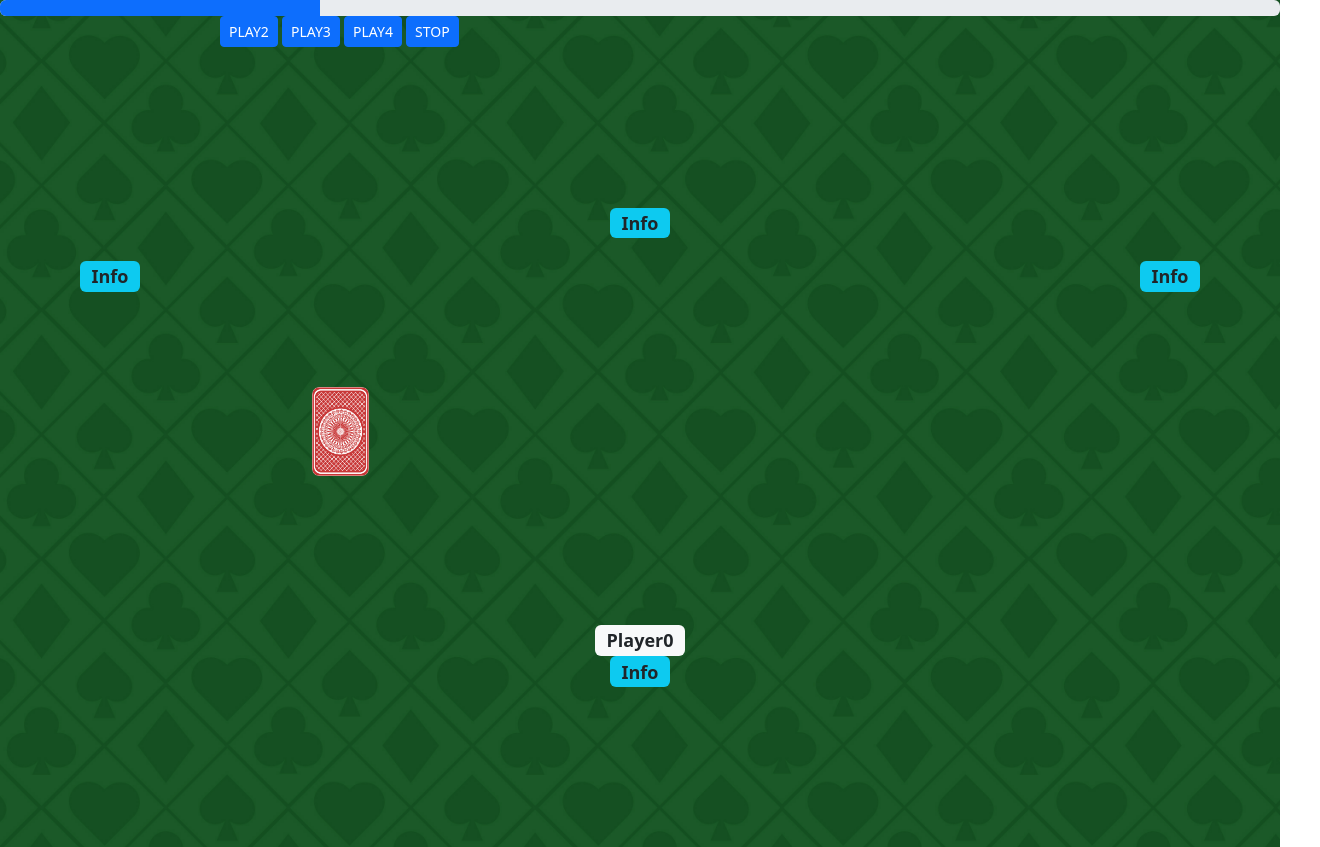
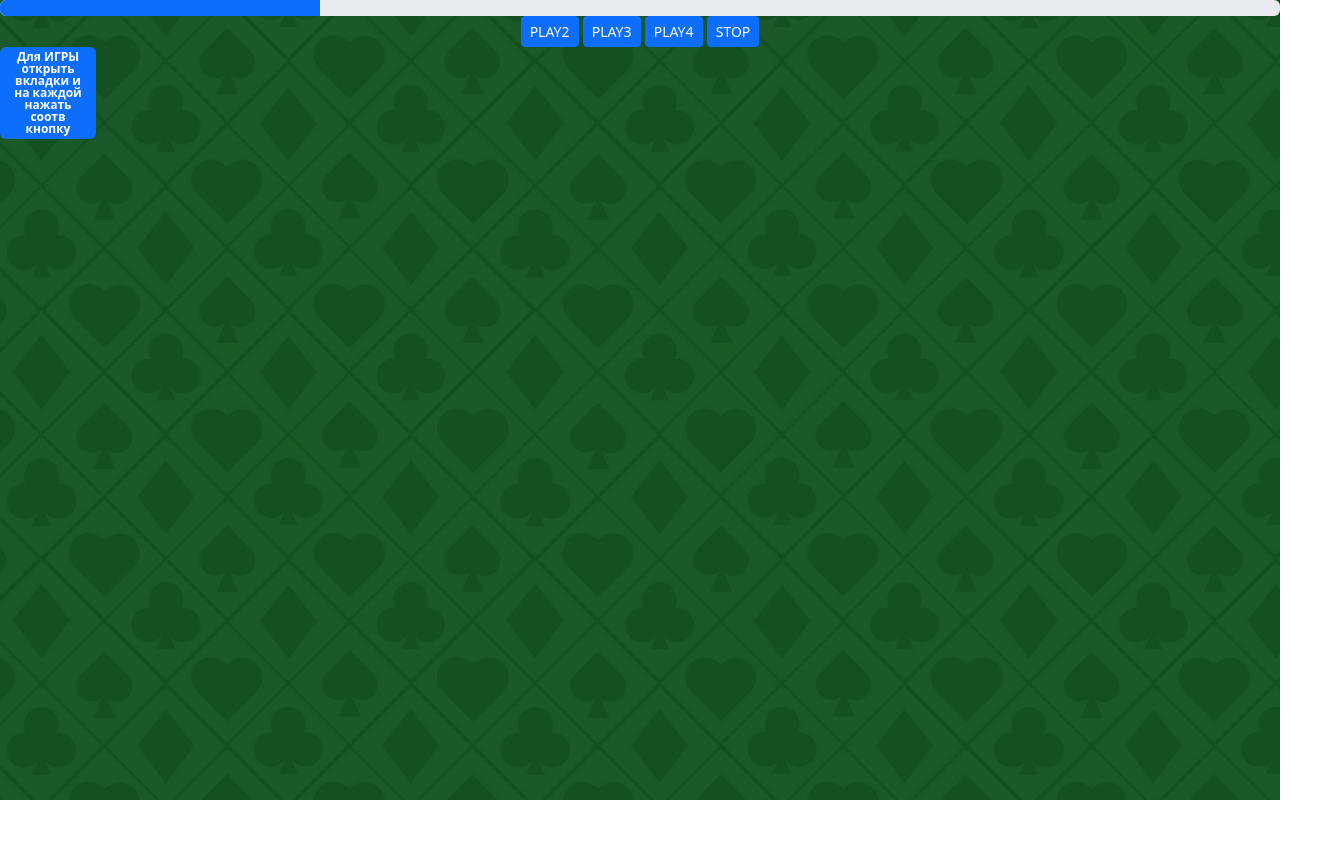
Before and after one commit to goshva/durak, a plain HTML site: page index.html in a window 1280 px wide. Shown: the whole page, 1320 px wide, since content can reach past the window. After the commit the page ends 800 px from the top, so only its background shows below. Drawn offline with nearby package versions, Linux system fonts and the light colour scheme.

Commit message:
Update index.html

```diff
--- a/index.html
+++ b/index.html
@@ -7,18 +7,18 @@
     <meta name="viewport" content="width=device-width">
     <link href="https://cdn.jsdelivr.net/npm/bootstrap@5.3.2/dist/css/bootstrap.min.css" rel="stylesheet" integrity="sha384-T3c6CoIi6uLrA9TneNEoa7RxnatzjcDSCmG1MXxSR1GAsXEV/Dwwykc2MPK8M2HN" crossorigin="anonymous">
     <script src="https://cdn.jsdelivr.net/npm/bootstrap@5.3.2/dist/js/bootstrap.bundle.min.js" integrity="sha384-C6RzsynM9kWDrMNeT87bh95OGNyZPhcTNXj1NW7RuBCsyN/o0jlpcV8Qyq46cDfL" crossorigin="anonymous"></script>
-    <link rel="stylesheet" href="/css/style.css" />
+
   </head>
 
   <body>
-    <div class="progress" role="progressbar" aria-label="Example with label" aria-valuenow="25" aria-valuemin="0" aria-valuemax="100">
+    <div class="progress " role="progressbar" aria-label="Example with label" aria-valuenow="25" aria-valuemin="0" aria-valuemax="100">
       <div class="progress-bar" style="width: 25%"></div>
     </div>
-    <button id="start_game2" type="button" class="btn btn-primary btn-sm">PLAY2</button>
+    <div class='container px-4 text-center'><button id="start_game2" type="button" class="btn btn-primary btn-sm">PLAY2</button>
     <button id="start_game3" type="button" class="btn btn-primary btn-sm">PLAY3</button>
     <button id="start_game4" type="button" class="btn btn-primary btn-sm">PLAY4</button>
     <button id="stop_game" type="button" class="btn btn-primary btn-sm">STOP</button>
-    <style>
+    </div><style>
     .itarget{
 
       animation-duration: 15s;
@@ -36,68 +36,26 @@
 
         width:100%;
       }
-    }</style>
-    <div  class="left">
-      <div class="player2_container">
-        <div class="player-title">
-          <h4 class="text-h4">
-            <span class="badge bg-light text-dark player2-name"></span>
-          </h4>
-          <h4 class="text-h4">
-            <span class="badge bg-info text-dark player2-role">Info</span>
-          </h4>
-        </div>
-        <div id="2count" class="player2CardsContainer"></div>
-      </div>
-    </div>
-    <div  class="right">
-      <div class="player3_container">
-        <div class="player-title">
-          <h4 class="text-h4">
-            <span class="badge bg-light text-dark player3-name"></span>
-          </h4>
-          <h4 class="text-h4">
-            <span class="badge bg-info text-dark player3-role">Info</span>
-          </h4>
-        </div>
-        <div id="3count" class="player3CardsContainer"></div>
-      </div>
-    </div>
-    <div class="field">
-      <header  class="header">
-        <div class="player1_container">
-          <div id="1count" class="player1CardsContainer"></div>
-          <h4 class="text-h4">
-            <span class="badge bg-info text-dark player1-role">Info</span>
-          </h4>
-          <h4 class="text-h4">
-            <span class="badge bg-light text-dark player1-name"></span>
-          </h4>
-        </div>
-      </header>
-      <section class="content">
-        <div class="deck_flex">
-          <img src="img/card-back.png" alt="Card back" class="card_img" />
-        </div>
-        <div class="table_grid"></div>
-        <div class="deck_flex"></div>
-      </section>
-      <footer  class="footer">
-        <div class="player0_container">
-          <h4 class="text-h4">
-            <span class="badge bg-light player0-name text-dark">Player0</span>
-          </h4>
-          <h4 class="text-h4">
-            <span class="badge bg-info text-dark player0-role">Info</span>
-          </h4>
-          <div id="0count" class="player0CardsContainer"></div>
-        </div>
-      </footer>
-    </div>
+    }
+	html {
+
+    width: 100%;
+    max-width: 100%;
+    overflow-x: hidden;
+}
+
+body {
+    margin: 0;
+    height: 100vh;
+    background-image: url(/img/bcg-green.jpg);
+    background-repeat: no-repeat;
+    background-size: cover;
+}</style>
+   <doom-arhitekt><div class="badge bg-primary text-wrap" style="width: 6rem;">
+ Для ИГРЫ открыть вкладки и на каждой нажать соотв кнопку
+</div></doom-arhitekt>
 
   </body>
 
   <script type="module" src="app.js"></script>
-
-
 </html>
```
